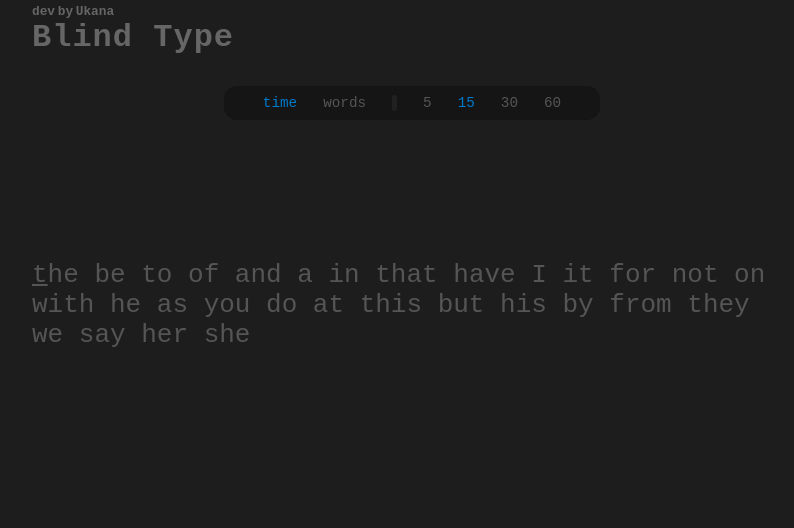
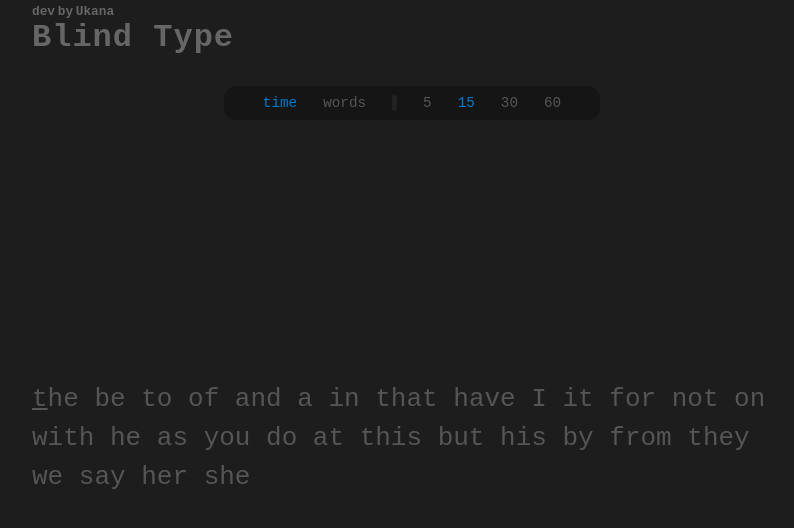
Before and after one commit to UkanaBastreet/blind-type, a React (Create React App) app: page / in a window 1280 px wide. Shown: the top 528 px of the page, without its empty margins (228-1022 px from the left). Built offline with nearby package versions, Linux system fonts and the light colour scheme.

Commit message:
textField three lines text only + autoscroll

```diff
--- a/src/components/GameField/GameField.scss
+++ b/src/components/GameField/GameField.scss
@@ -2,5 +2,4 @@
   height: 50%;
   width: 100%;
   display: flex;
-  align-items: center;
 }
--- a/src/components/GameField/TextField/TextField.scss
+++ b/src/components/GameField/TextField/TextField.scss
@@ -2,6 +2,16 @@
   width: 100%;
   letter-spacing: 0;
   font-size: 2rem;
+  line-height: 3rem;
+  max-height: 9rem;
+  overflow: hidden;
+  margin-top: 20rem;
+  position: relative;
+  .text {
+    position: absolute;
+    top: calc(var(--shift) * -39px);
+    transition: .2s;
+  }
   .pending-text {
     color: #555;
   }
--- a/src/components/GameField/TextField/TextField.tsx
+++ b/src/components/GameField/TextField/TextField.tsx
@@ -1,6 +1,6 @@
-import { FC } from "react";
+import { CSSProperties, FC, useEffect, useRef, useState } from "react";
 import { inputError } from "src/types/game.type";
-import './TextField.scss'
+import "./TextField.scss";
 
 interface TextFieldProps {
   text: string;
@@ -11,11 +11,30 @@ export const TextField: FC<TextFieldProps> = ({ text, index, errors }) => {
   const completedText = text.slice(0, index);
   const currentChar = text[index];
   const pendingText = text.slice(index + 1, text.length);
+  const [shift, setShift] = useState(0);
+
+  const textStyles = { "--shift": shift } as CSSProperties;
+
+  const curRef = useRef<null | HTMLSpanElement>(null);
+  const textRef = useRef<null | HTMLDivElement>(null);
+  useEffect(() => {
+    if (curRef.current && textRef.current) {
+      const offsetTop = curRef.current.offsetTop;
+      console.log("offsetTop : ", offsetTop);
+      if (offsetTop > 43 + shift * 39) {
+        setShift((n) => n + 1);
+      }
+    }
+  }, [index, shift]);
   return (
     <div className="text-field">
-      <span className="completed-text">{completedText}</span>
-      <span className="current-char">{currentChar}</span>
-      <span className="pending-text">{pendingText}</span>
+      <div className="text" ref={textRef} style={textStyles}>
+        <span className="completed-text">{completedText}</span>
+        <span className="current-char" ref={curRef}>
+          {currentChar}
+        </span>
+        <span className="pending-text">{pendingText}</span>
+      </div>
     </div>
   );
 };
```
